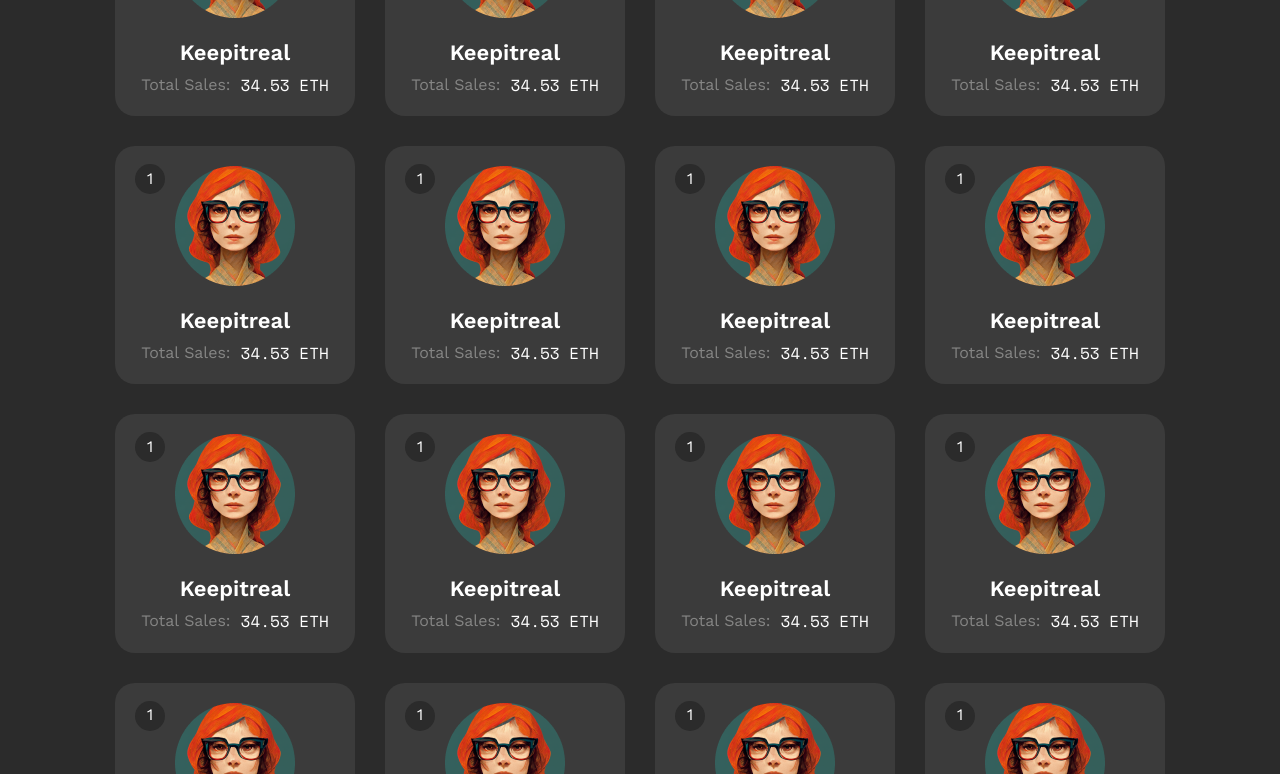
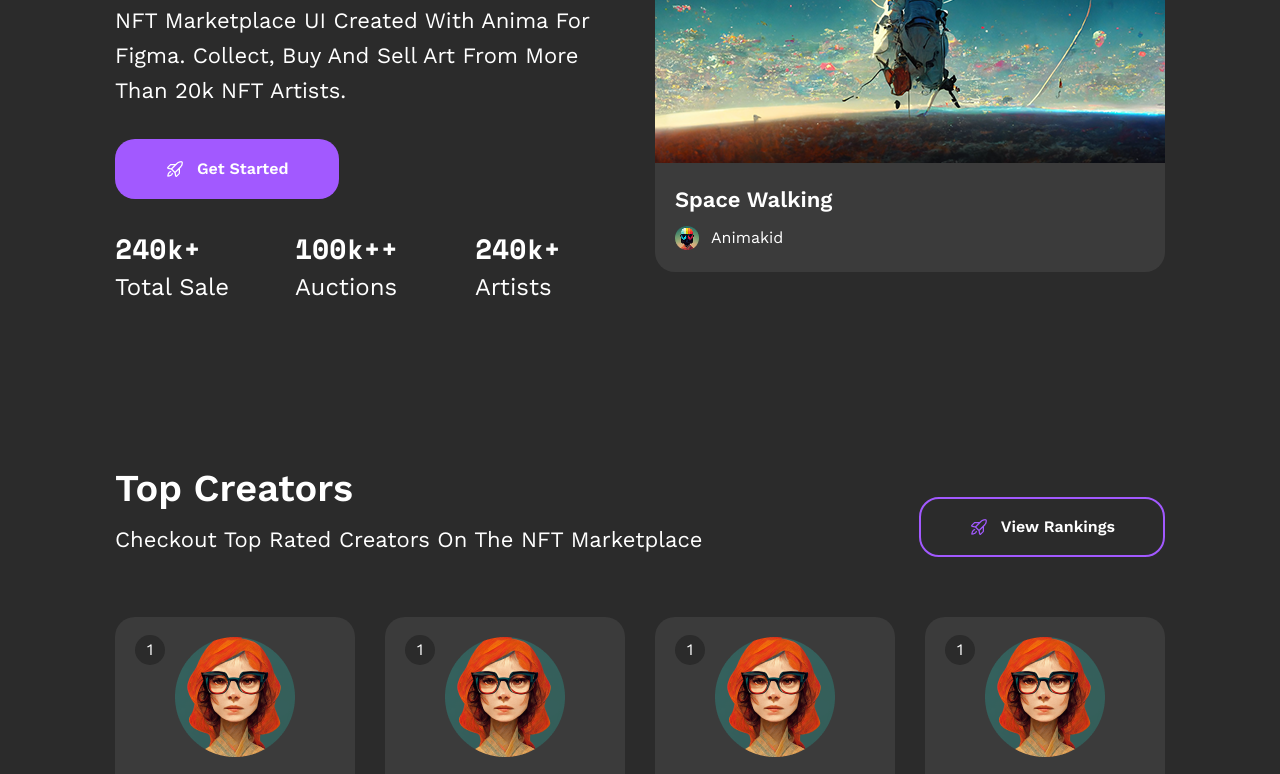
Before and after one commit to ponchakiet/NFT-Marketplace, a plain HTML site: page index.html in a window 1280 px wide. Shown: the part 422-1196 px from the top of the page. Drawn offline with nearby package versions, Linux system fonts and the light colour scheme.

Commit message:
add sction#1 and add button in section#3

```diff
--- a/index.html
+++ b/index.html
@@ -15,10 +15,9 @@
     <div class="wrap">
       <header>
         <div class="header">
-          <a href="index.html">
+          <a href="index.html" class="Logo">
             <img src="./image/Logo.png" alt="NFT Marketplace" />
           </a>
-
           <nav class="nav">
             <ul class="menu-list">
               <li class="menu-item">
@@ -31,7 +30,6 @@
                 <a href="#" class="menu-link">Connect a wallet</a>
               </li>
             </ul>
-
             <button type="button" class="btn btn-primary btn-small">
               <span class="btn-icon"
                 ><img src="./image/icon_user.png" alt=""
@@ -42,13 +40,74 @@
         </div>
       </header>
       <main>
+        <section class="section section-hero">
+          <div class="container">
+            <div class="section-heading">
+              <div class="hero-info">
+                <div>
+                  <h2 class="section-title">
+                    Discover digital art & Collect NFTs
+                  </h2>
+                  <p class="section-subtitle">
+                    NFT marketplace UI created with Anima for Figma. Collect,
+                    buy and sell art from more than 20k NFT artists.
+                  </p>
+                </div>
+                <div class="hero-btn">
+                  <button type="button" class="btn btn-primary">
+                    <span class="btn-icon">
+                      <img src="./image/RocketLaunchWhite.png" alt="" />
+                    </span>
+                    Get Started
+                  </button>
+                </div>
+                <div class="hero-achieve-list">
+                  <div class="hero-achieve-item">
+                    <span>240k+</span>
+                    <span>Total Sale</span>
+                  </div>
+                  <div class="hero-achieve-item">
+                    <span>100k++</span>
+                    <span>Auctions</span>
+                  </div>
+                  <div class="hero-achieve-item">
+                    <span>240k+</span>
+                    <span>Artists</span>
+                  </div>
+                </div>
+              </div>
+              <div class="hero-media">
+                <div class="hero-media-img">
+                  <img src="/image/img_placeholder.png" alt="">
+                </div>
+                <div class="nft-info">
+                  <h3 class="nft-info-title">Space Walking</h3>
+                  <div class="nft-info-box">
+                    <img src="./image/Avatar.png" alt="">
+                    <span>Animakid</span>
+                  </div>
+                </div>
+              </div>
+            </div>
+          </div>
+        </section>
         <section class="section section-creators">
           <div class="container">
             <div class="section-heading">
-              <h2 class="section-title">Top creators</h2>
-              <p class="section-subtitle">
-                Checkout Top Rated Creators on the NFT Marketplace
-              </p>
+              <div>
+                <h2 class="section-title">Top creators</h2>
+                <p class="section-subtitle">
+                  Checkout Top Rated Creators on the NFT Marketplace
+                </p>
+              </div>
+              <div class="section-btn">
+                <button type="button" class="btn btn-outline">
+                  <span class="btn-icon">
+                    <img src="./image/RocketLaunch.png" alt="" />
+                  </span>
+                  View Rankings
+                </button>
+              </div>
             </div>
 
             <ul class="creator-list">
@@ -314,5 +373,20 @@
       </main>
       <footer>Footer</footer>
     </div>
+
+    <script>
+      const menuBtn = document.querySelector(".menu-btn");
+      const nav = document.querySelector(".nav");
+
+      menuBtn.addEventListener("click", function () {
+        nav.classList.add("is-open");
+      });
+
+      document.addEventListener("click", function (event) {
+        if (!nav.contains(event.target) && !menuBtn.contains(event.target)) {
+          nav.classList.remove("is-open");
+        }
+      });
+    </script>
   </body>
 </html>
--- a/styles.css
+++ b/styles.css
@@ -99,7 +99,7 @@ h6 {
 }
 
 .btn:hover {
-    filter: brightness(110%);
+  filter: brightness(110%);
 }
 
 .btn.btn-primary {
@@ -126,6 +126,95 @@ h6 {
 
 .section {
   padding: 80px 0;
+}
+
+.section-hero .section-heading {
+  display: flex;
+  gap: 30px;
+  align-items: flex-start;
+}
+
+.hero-info,
+.hero-media {
+  flex: 1;
+}
+
+.hero-info {
+  display: flex;
+  flex-direction: column;
+  gap: 30px;
+}
+
+.section-hero .section-title {
+  font-size: 67px;
+  line-height: 110.00000000000001%;
+}
+
+.section-hero .section-subtitle {
+  margin-top: 20px;
+}
+
+.hero-achieve-list {
+  display: flex;
+  gap: 30px;
+}
+
+.hero-achieve-item {
+  width: calc((100% - 60px) / 3);
+  display: flex;
+  flex-direction: column;
+}
+
+.hero-achieve-item span:first-child {
+  font-family: var(--font-secondary);
+  font-size: 28px;
+  font-weight: var(--font-weight-bold);
+}
+
+.hero-achieve-item span:last-child {
+  font-size: 23.99px;
+  line-height: 1.6;
+}
+
+.hero-media {
+  overflow: hidden;
+  border-radius: 20px;
+}
+
+.hero-media .nft-info {
+  background-color: var(--color-gray-400);
+  padding: 22px 20px;
+}
+
+.nft-info-title {
+  font-size: 22px;
+  font-weight: var(--font-weight-semi);
+}
+
+.nft-info-box {
+  display: flex;
+  gap: 12px;
+  margin-top: 10px;
+  align-items: center;
+}
+
+.section-heading:has(.section-btn) {
+  display: flex;
+  align-items: flex-end;
+  justify-content: space-between;
+}
+
+.section-title {
+  font-size: 38px;
+  line-height: 1.2;
+  text-transform: capitalize;
+}
+
+.section-subtitle {
+  margin-top: 10px;
+  font-size: 22px;
+  line-height: 1.6;
+  text-transform: capitalize;
 }
 
 .header {
@@ -165,7 +254,11 @@ h6 {
 }
 
 .menu-link:hover::after {
-    width: calc(100% - 40px);
+  width: calc(100% - 40px);
+}
+
+.logo {
+  width: 244px;
 }
 
 .creator-list {
@@ -230,3 +323,12 @@ h6 {
 .creator-sales .label {
   color: var(--color-gray-300);
 }
+
+/* Reponsive web design */
+
+/* Break point */
+
+/* desktop: 1920px */
+/* laptop: 1280px */
+/* tablet: 1024px */
+/* mobile: 768px */
```
Also changed, not shown: image/Avatar.png (added), image/RocketLaunch.png (added), image/RocketLaunchWhite.png (added), image/img_placeholder.png (added).
